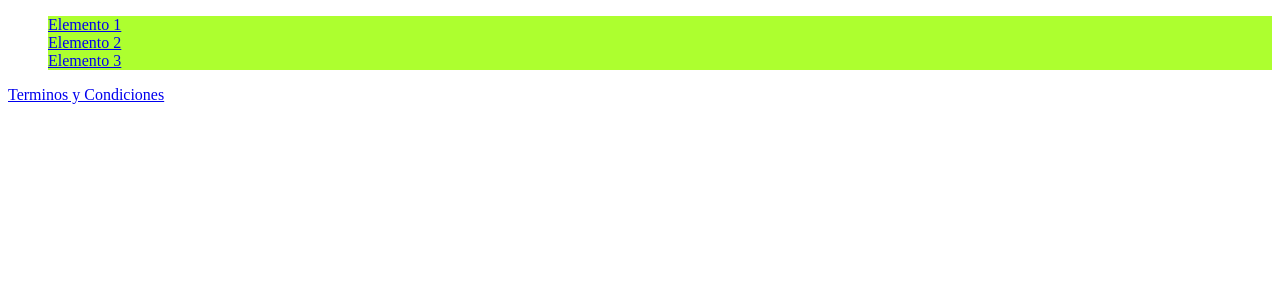
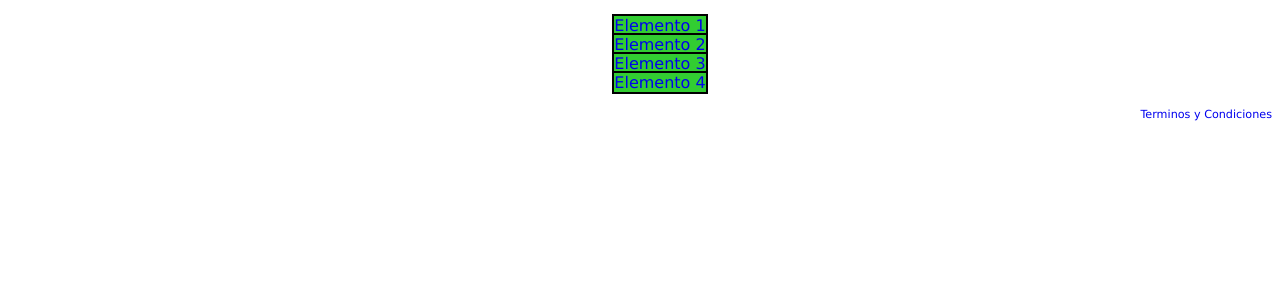
Before and after one commit to CabraLuis/Cabra, a PHP site: page / in a window 1280 px wide. Shown: the top 300 px of the page. Run offline with PHP 8.4, Linux system fonts and the light colour scheme.

Commit message:
cambios a Modal

```diff
--- a/Parcial1/Modal/index.html
+++ b/Parcial1/Modal/index.html
@@ -8,37 +8,49 @@
     <title>Menu Acordeon</title>
 </head>
 <body>
-    <ul>
+    <div class="container">
+        <ul class="element-container">
             <li>
-            <a href="#elem1">Elemento 1</a>
-            <ul id="elem1" class="sub">
-                <li class="subelemen">Elemento 1.1</li>
-                <li class="subelemen">Elemento 1.2</li>
-                <li class="subelemen">Elemento 1.3</li>
-                <li class="subelemen">Elemento 1.4</li>
+                <a href="#elem1" class="element-link">Elemento 1</a>
+                <ul id="elem1" class="subelement-container">
+                    <li class="subelement">Elemento 1.1</li>
+                    <li class="subelement">Elemento 1.2</li>
+                    <li class="subelement">Elemento 1.3</li>
+                    <li class="subelement">Elemento 1.4</li>
                 </ul>
             </li>
             <li>
-            <a href="#elem2">Elemento 2</a>
-            <ul id="elem2">
-                <li>Elemento 2.1</li>
-                <li>Elemento 2.2</li>
-                <li>Elemento 2.3</li>
-                <li>Elemento 2.4</li>
+                <a href="#elem2" class="element-link">Elemento 2</a>
+                <ul id="elem2" class="subelement-container">
+                    <li class="subelement">Elemento 2.1</li>
+                    <li class="subelement">Elemento 2.2</li>
+                    <li class="subelement">Elemento 2.3</li>
+                    <li class="subelement">Elemento 2.4</li>
                 </ul>
             </li>
             <li>
-            <a href="#elem3">Elemento 3</a>
-            <ul id="elem3">
-                <li>Elemento 3.1</li>
-                <li>Elemento 3.2</li>
-                <li>Elemento 3.3</li>
-                <li>Elemento 3.4</li>
+                <a href="#elem3" class="element-link">Elemento 3</a>
+                <ul id="elem3" class="subelement-container">
+                    <li class="subelement">Elemento 3.1</li>
+                    <li class="subelement">Elemento 3.2</li>
+                    <li class="subelement">Elemento 3.3</li>
+                    <li class="subelement">Elemento 3.4</li>
+                </ul>
+            </li>
+            <li>
+                <a href="#elem4" class="element-link">Elemento 4</a>
+                <ul id="elem4" class="subelement-container">
+                    <li class="subelement">Elemento 4.1</li>
+                    <li class="subelement">Elemento 4.2</li>
+                    <li class="subelement">Elemento 4.3</li>
+                    <li class="subelement">Elemento 4.4</li>
                 </ul>
             </li>
         </ul>
-    <p id="TyM" class="Terminos"><a href="#ventanaModal">Terminos y Condiciones</a></p>
-    <div id="ventanaModal" class="Ventana_Modal">
+    </div>
+    <p id="link"><a href="#terminosCondiciones">Terminos y Condiciones</a></p>
+    <div>
+        <div id="terminosCondiciones">
             <h2>Terminos y Condiciones</h2>
             <p>
                 Lorem ipsum dolor sit amet consectetur adipisicing elit.
@@ -48,5 +60,6 @@
             </p>
             <p><a href="#">Cerrar</a></p>
         </div>
+    </div>
 </body>
 </html>
--- a/Parcial1/Modal/style.css
+++ b/Parcial1/Modal/style.css
@@ -1,30 +1,29 @@
+* {
+    font-family: 'Lucida Sans', 'Lucida Sans Regular', 'Lucida Grande', 'Lucida Sans Unicode', Geneva, Verdana, sans-serif;
+    text-decoration: none;
+}
+
+.container {
+    text-align: center;
+}
+
 ul {
     list-style: none;
 }
 
-ul > li > ul {
+.subelement-container {
     display: none;
-    padding: 10px;
-    margin: 10px;
+    background-color: tomato;
+    border: solid 2px black;
+    margin-left: 0;
+    padding-left: 0;
 }
 
-/* ul > li:hover > ul {
-    display: block;
-} */
-
-ul > li > ul:target {
+.subelement-container:target {
     display: block;
 }
 
-ul > li {
-    background-color: greenyellow;
-}
-
-ul > li > ul > li {
-    background-color: tomato;
-}
-
-.Ventana_Modal {
+#terminosCondiciones {
     z-index: 9999;
     opacity: 0;
     pointer-events: none;
@@ -32,8 +31,18 @@ ul > li > ul > li {
     text-align: center;
 }
 
-#ventanaModal:target {
-    z-index: 3;
+#terminosCondiciones:target {
+    z-index: 2;
     opacity: 1;
     pointer-events: all;
 }
+
+#link {
+    text-align: right;
+    font-size: 0.7rem;
+}
+
+.element-link {
+    background-color: limegreen;
+    border: solid 2px black;
+}
```
Lines whose indentation alone changed are shown as unchanged.
